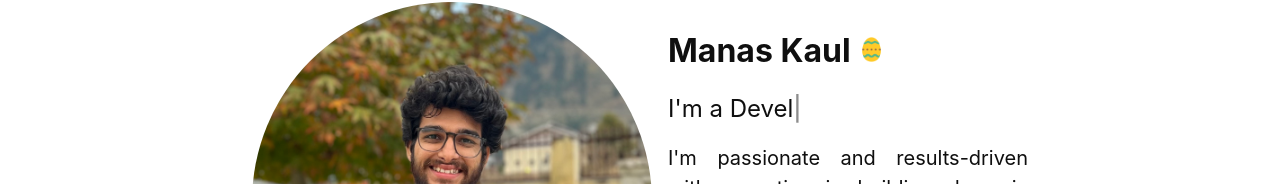
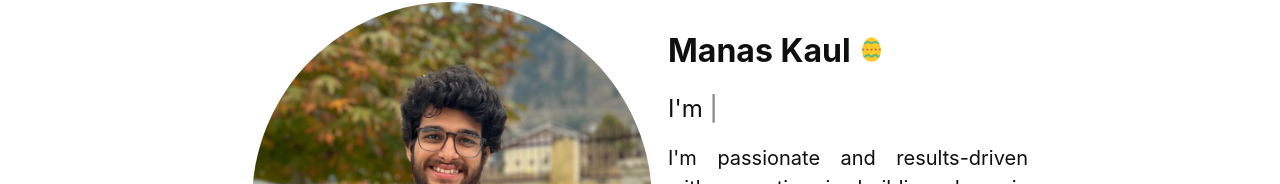
Before and after one commit to manaskaul/portfolio, a React (Vite) app: page / in a window 1280 px wide. Shown: the part 153-337 px from the top of the page. Built offline with nearby package versions, Linux system fonts and the light colour scheme.

Commit message:
update typing text

```diff
--- a/src/components/home-page/HomePage.tsx
+++ b/src/components/home-page/HomePage.tsx
@@ -4,7 +4,7 @@ import Footer from "../footer/Footer";
 import TypingText from "../typing-text/TypingText";
 import "./HomePage.css";
 
-const arr = ["Engineer", "Developer"];
+const arr = ["an Engineer", "a Developer"];
 
 export default function HomePage() {
   const { toggleTheme } = useTheme();
@@ -56,7 +56,7 @@ export default function HomePage() {
           </div>
           <div className="heading">
             <span>
-              I'm a <TypingText textList={arr} />
+              I'm <TypingText textList={arr} />
             </span>
           </div>
           <div className="sub-heading">
```
